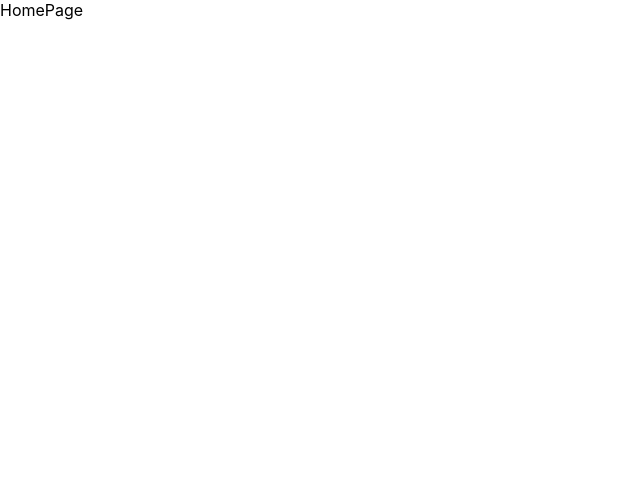
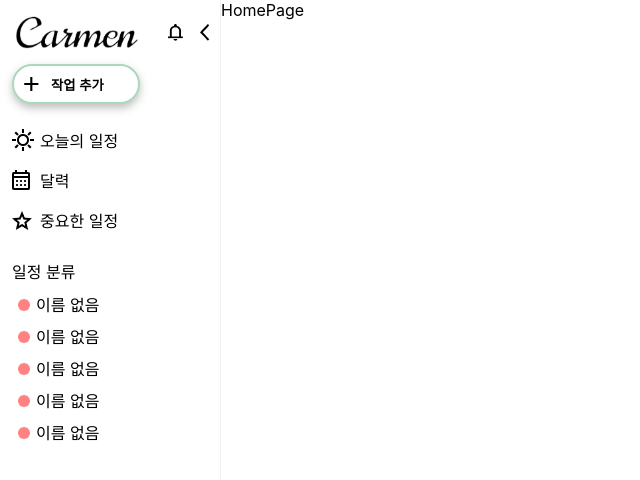
Before and after one commit to sangjin149/Carmen, a React (Create React App) app: page / in a window 1280 px wide. Shown: the top 480 px of the page, without its empty margins (0-640 px from the left). Built offline with nearby package versions, Linux system fonts and the light colour scheme.

Commit message:
added Static Sidebar

```diff
--- a/craco.config.js
+++ b/craco.config.js
@@ -6,6 +6,9 @@ module.exports = {
             "@": path.resolve(__dirname, "src/"),
             "@components": path.resolve(__dirname, "src/components"),
             "@pages": path.resolve(__dirname, "src/pages"),
+            "@assets": path.resolve(__dirname, "src/assets"),
+            "@icons": path.resolve(__dirname, "src/assets/icons"),
+            "@ui": path.resolve(__dirname, "src/ui"),
         },
     },
 };
--- a/package.json
+++ b/package.json
@@ -11,6 +11,7 @@
         "react-dom": "^18.3.1",
         "react-router-dom": "^6.24.1",
         "react-scripts": "5.0.1",
+        "styled-components": "^6.1.11",
         "web-vitals": "^2.1.4"
     },
     "scripts": {
--- /dev/null
+++ b/src/assets/icons/Dot.js
@@ -0,0 +1,7 @@
+import * as React from "react";
+const Dot = (props) => (
+    <svg xmlns="http://www.w3.org/2000/svg" width={12} height={12} fill={props.fill ?? "#000"} {...props}>
+        <rect width={12} height={12} rx={5.876} />
+    </svg>
+);
+export default Dot;
--- /dev/null
+++ b/src/assets/icons/index.js
@@ -0,0 +1,33 @@
+import Add from "./Add.png";
+import Alarm from "./Alarm.png";
+import Calendar from "./Calendar.png";
+import Dot from "./Dot.js";
+import EditHomeSchedule from "./EditHomeSchedule.png";
+import FoldSidebar from "./FoldSidebar.png";
+import HomeScheduleAlarm from "./HomeScheduleAlarm.png";
+import HomeScheduleLocation from "./HomeScheduleLocation.png";
+import ScheduleRepeat from "./ScheduleRepeat.png";
+import ScheduleStar from "./ScheduleStar.png";
+import ScheduleTime from "./ScheduleTime.png";
+import Star from "./Star.png";
+import TodaysSchedule from "./TodaysSchedule.png";
+import UnfoldHomeSchedule from "./UnfoldHomeSchedule.png";
+import UnfoldSidebar from "./UnfoldSidebar.png";
+
+export {
+    Add,
+    Alarm,
+    Calendar,
+    Dot,
+    EditHomeSchedule,
+    FoldSidebar,
+    HomeScheduleAlarm,
+    HomeScheduleLocation,
+    ScheduleRepeat,
+    ScheduleStar,
+    ScheduleTime,
+    Star,
+    TodaysSchedule,
+    UnfoldHomeSchedule,
+    UnfoldSidebar,
+};
--- /dev/null
+++ b/src/components/GroupMenu.jsx
@@ -0,0 +1,29 @@
+import { styled } from "styled-components";
+
+import MenuItem from "@components/GroupMenuItem.jsx";
+
+export default function GroupMenu() {
+    return (
+        <div>
+            <Title>일정 분류</Title>
+            <List>
+                <MenuItem />
+                <MenuItem />
+                <MenuItem />
+                <MenuItem />
+                <MenuItem />
+            </List>
+        </div>
+    );
+}
+
+const Title = styled.div`
+    height: 32px;
+    line-height: 32px;
+`;
+
+const List = styled.ul`
+    list-style: none;
+    padding-left: 0;
+    margin-top: 0;
+`;
--- /dev/null
+++ b/src/components/GroupMenuItem.jsx
@@ -0,0 +1,32 @@
+import { styled } from "styled-components";
+
+import Image from "@ui/Image.jsx";
+
+import { Dot } from "@icons";
+
+export default function GroupMenuItem({ groupName, groupColor }) {
+    return (
+        <Item>
+            <Bullet svg={Dot} alt="dot icon" fill={groupColor ?? "#FF8181"} containerStyle={bulletContainerStyle} />
+            {groupName ?? "이름 없음"}
+        </Item>
+    );
+}
+
+const Item = styled.li`
+    height: 32px;
+    display: flex;
+    align-items: center;
+`;
+
+const Bullet = styled(Image)`
+    width: 12px;
+    height: 12px;
+    padding: 6px;
+    padding-top: 8px;
+`;
+
+const bulletContainerStyle = {
+    display: "flex",
+    alignItems: "center",
+};
--- /dev/null
+++ b/src/components/Header.jsx
@@ -0,0 +1,52 @@
+import { styled } from "styled-components";
+
+import Button from "@ui/Button.jsx";
+import LogoIcon from "@assets/Logo.png";
+
+import AlarmIcon from "@icons/Alarm.png";
+import FoldIcon from "@icons/FoldSidebar.png";
+
+export default function Header() {
+    return (
+        <Container>
+            <Logo src={LogoIcon} alt="logo" />
+            <ButtonContainer>
+                <HeaderButton>
+                    <img src={AlarmIcon} alt="alarm" />
+                </HeaderButton>
+                <HeaderButton>
+                    <img src={FoldIcon} alt="fold" />
+                </HeaderButton>
+            </ButtonContainer>
+        </Container>
+    );
+}
+
+const Container = styled.header`
+    width: 100%;
+    height: 40px;
+    padding-bottom: 12px;
+
+    display: flex;
+    flex-direction: row;
+    align-items: center;
+    justify-content: space-between;
+`;
+
+const Logo = styled.img`
+    width: 128px;
+    height: 40px;
+`;
+
+const ButtonContainer = styled.div`
+    height: 100%;
+    padding-top: 4px;
+
+    display: flex;
+    flex-direction: row;
+    align-items: center;
+`;
+
+const HeaderButton = styled(Button)`
+    width: 30px;
+`;
--- /dev/null
+++ b/src/components/Sidebar.jsx
@@ -0,0 +1,54 @@
+import { styled } from "styled-components";
+
+import Button from "@ui/Button.jsx";
+import Header from "@components/Header.jsx";
+import SidebarMenu from "@components/SidebarMenu.jsx";
+import GroupMenu from "@components/GroupMenu.jsx";
+
+import AddScheduleIcon from "@icons/Add.png";
+
+export default function Sidebar() {
+    return (
+        <Container>
+            <Header />
+            <nav>
+                <AddScheduleButton>
+                    <AddIcon src={AddScheduleIcon} alt="add schedule icon" />
+                    <strong>작업 추가</strong>
+                </AddScheduleButton>
+                <SidebarMenu />
+                <GroupMenu />
+            </nav>
+        </Container>
+    );
+}
+
+const Container = styled.div`
+    width: 208px;
+    height: 100%;
+    padding-top: 12px;
+    padding-left: 12px;
+    display: flex;
+    flex-direction: column;
+
+    border-right: 1px solid #f0f0f0;
+`;
+
+const AddScheduleButton = styled(Button)`
+    width: 128px;
+    height: 40px;
+    border-radius: 20px;
+
+    display: flex;
+    align-items: center;
+
+    background-color: white;
+    border: 2px solid #aad9bb;
+
+    filter: drop-shadow(0px 4px 4px rgb(0, 0, 0, 0.25));
+`;
+
+const AddIcon = styled.img`
+    padding-left: 4px;
+    padding-right: 12px;
+`;
--- /dev/null
+++ b/src/components/SidebarMenu.jsx
@@ -0,0 +1,63 @@
+import { styled } from "styled-components";
+
+import Image from "@ui/Image.jsx";
+
+import { TodaysSchedule, Calendar, Star } from "@icons";
+
+export default function SidebarMenu() {
+    return (
+        <Container>
+            <MenuItem>
+                <Image
+                    src={TodaysSchedule}
+                    style={TodayIconStyle}
+                    containerStyle={IconContainerStyle}
+                    alt="today icon"
+                />
+                오늘의 일정
+            </MenuItem>
+            <MenuItem>
+                <Image
+                    src={Calendar}
+                    style={CalendarIconStyle}
+                    containerStyle={IconContainerStyle}
+                    alt="calendar icon"
+                />
+                달력
+            </MenuItem>
+            <MenuItem>
+                <Image src={Star} style={StarIconStyle} containerStyle={IconContainerStyle} alt="star icon" />
+                중요한 일정
+            </MenuItem>
+        </Container>
+    );
+}
+
+const Container = styled.ul`
+    list-style: none;
+    padding-left: 0;
+`;
+
+const MenuItem = styled.li`
+    display: flex;
+    align-items: center;
+    height: 40px;
+`;
+
+const IconContainerStyle = {
+    width: "28px",
+    height: "100%",
+    display: "flex",
+};
+
+const TodayIconStyle = {
+    width: "22px",
+};
+
+const CalendarIconStyle = {
+    width: "18px",
+};
+
+const StarIconStyle = {
+    width: "20px",
+};
--- a/src/pages/Homepage.jsx
+++ b/src/pages/Homepage.jsx
@@ -1,3 +1,10 @@
+import Sidebar from "@components/Sidebar.jsx";
+
 export default function Homepage() {
-  return <div>HomePage</div>;
+    return (
+        <div style={{ height: "500px", display: "flex", flexDirection: "row" }}>
+            <Sidebar />
+            HomePage
+        </div>
+    );
 }
--- /dev/null
+++ b/src/ui/Button.jsx
@@ -0,0 +1,10 @@
+import { styled } from "styled-components";
+
+export default function Button({ children, ...props }) {
+    return <ButtonComponent {...props}>{children}</ButtonComponent>;
+}
+
+const ButtonComponent = styled.button`
+    border: none;
+    background-color: transparent;
+`;
--- /dev/null
+++ b/src/ui/Image.jsx
@@ -0,0 +1,12 @@
+import { styled } from "styled-components";
+
+export default function Image({ src, alt, svg, containerStyle, ...props }) {
+    const Svg = svg ?? null;
+    return (
+        <div style={containerStyle}>{Svg ? <Svg alt={alt} {...props} /> : <Img src={src} alt={alt} {...props} />}</div>
+    );
+}
+
+const Img = styled.img`
+    object-fit: contain;
+`;
```
Also changed, not shown: src/assets/icons/Calendar.png (renamed from src/assets/icons/Canlendar.png), 1 other file (tests, documents, lock files or other folders).
